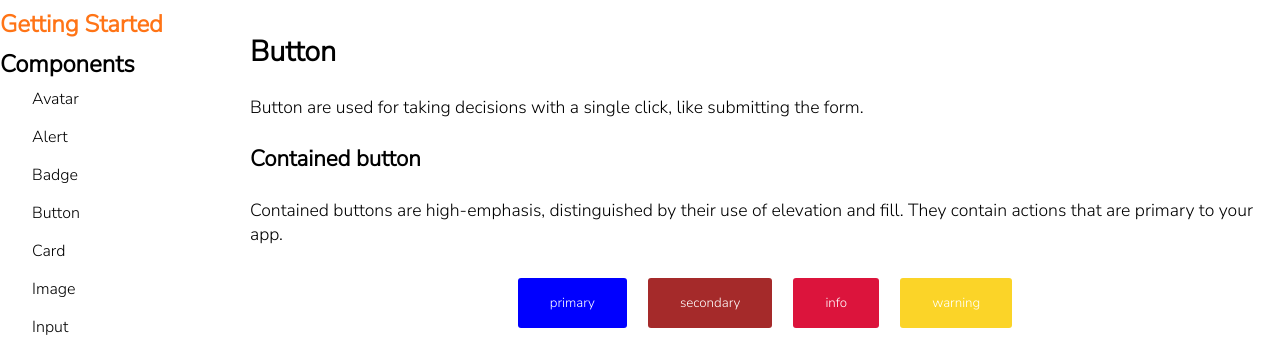
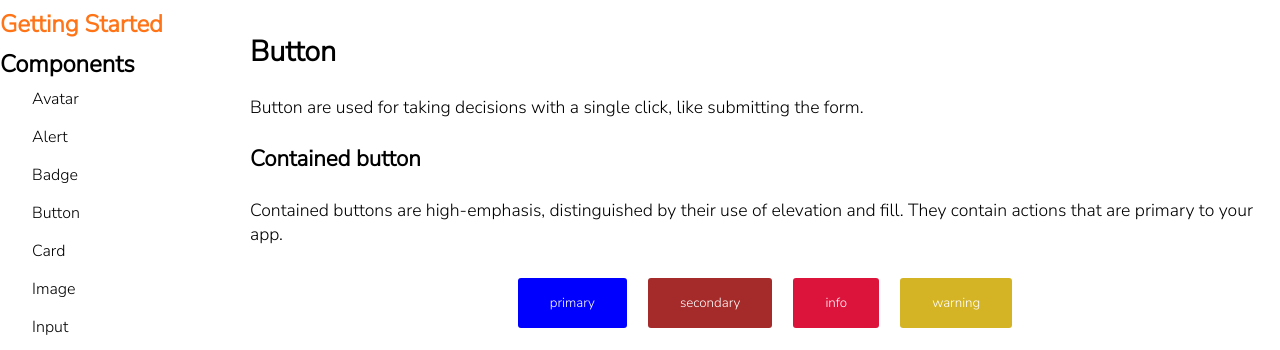
Before and after one commit to preethasri/OrnateUI, a plain HTML site: page button/button.html in a window 1280 px wide. Shown: the top 350 px of the page. Drawn offline with Linux system fonts and the light colour scheme; a web font is replaced by a local one.

Commit message:
color change

```diff
--- a/button/button.css
+++ b/button/button.css
@@ -30,6 +30,8 @@
 #btn-output {
     display: flex;
     justify-content: center;
+    align-items: center;
+    align-content: center;
     margin-top: 2rem;
     margin-bottom: 1.5rem;
     flex-wrap: wrap;
@@ -142,7 +144,7 @@
 }
 
 #contained-warning-button {
-    background-color: #FBD428;
+    background-color: rgb(212, 180, 37);
     color: white;
     padding: 1rem 2rem;
     border-radius: 3px;
@@ -229,11 +231,12 @@
     border: none;
     text-align: center;
     cursor: pointer;
-    display: flex;
-    justify-content: center;
     font-size: 1rem;
     margin-left: 1rem;
     margin-right: 1rem;
+    display: flex;
+    justify-content: center;
+    align-items: center;
 }
 
 
```
